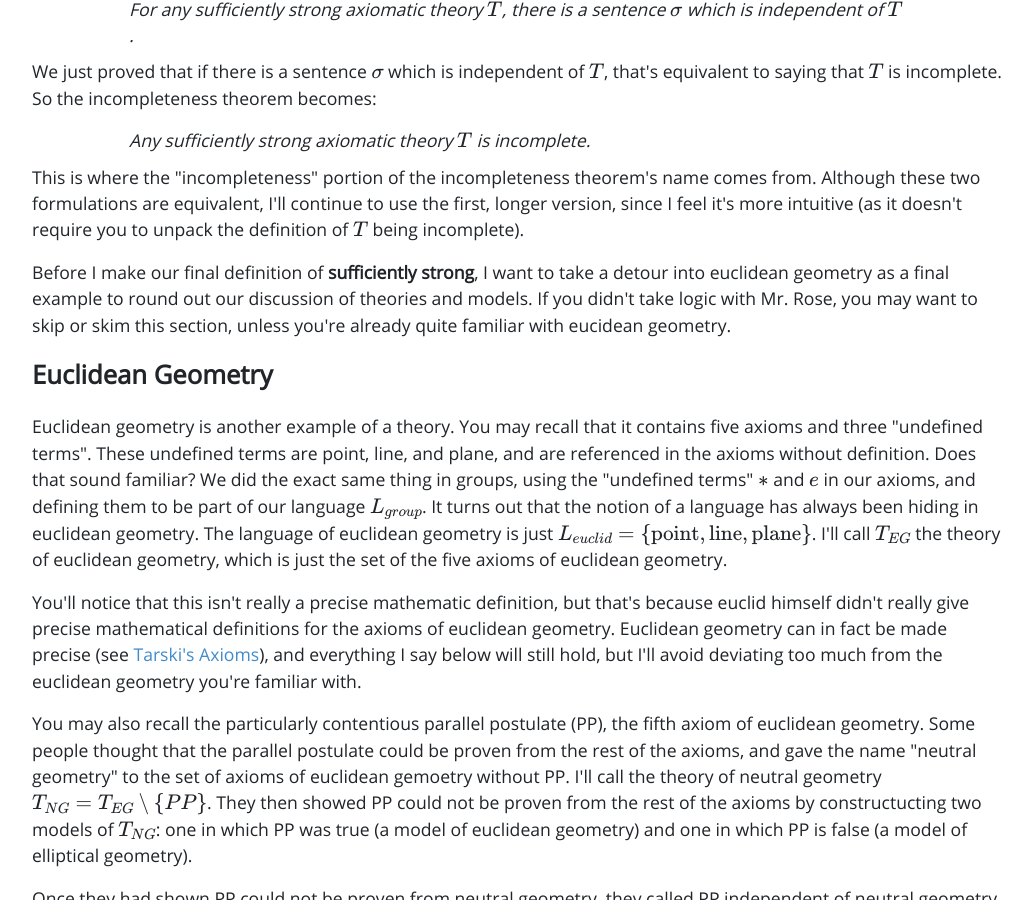
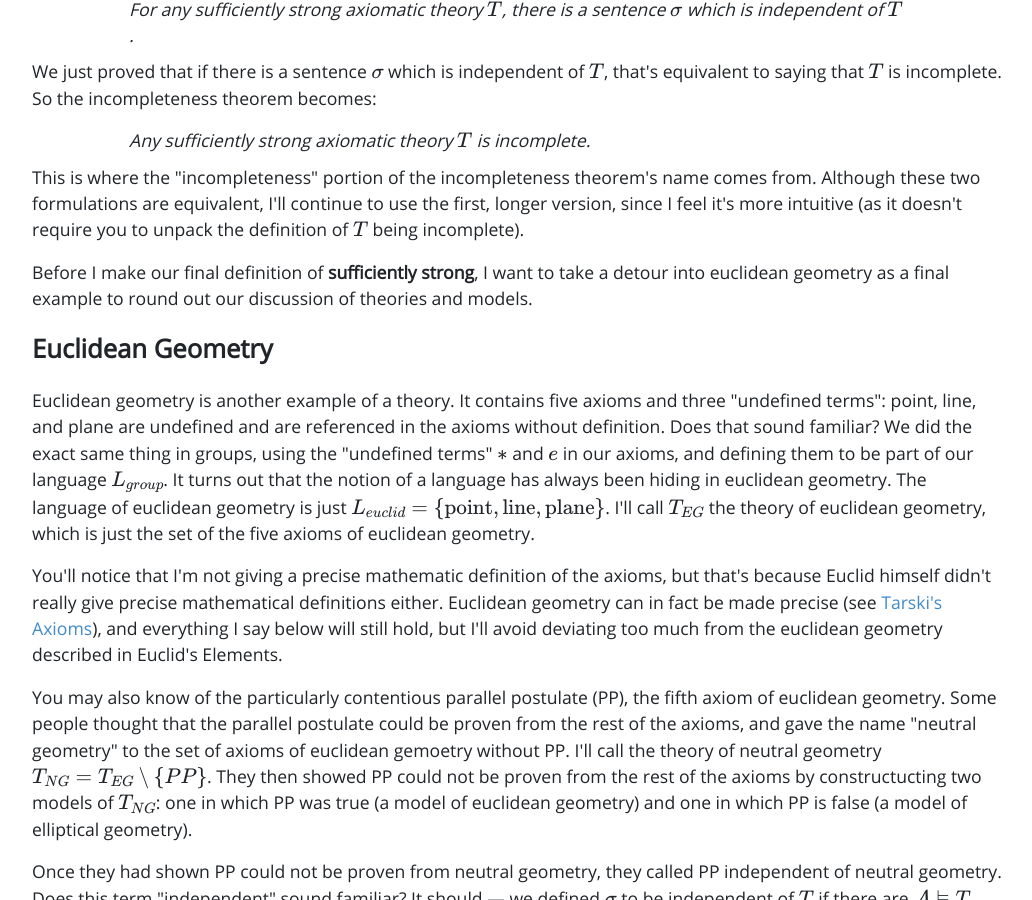
Before and after one commit to Liam-DeVoe/liam-devoe.github.io, a Jekyll site: the page built from _posts/2022-03-16-godels-incompleteness-theorem.md, in a window 1280 px wide and 900 px high, scrolled down 2923 px. Shown: the whole window, without its empty margins (123-1155 px from the left). Built offline with Jekyll 4.4.1, drawn with Linux system fonts in a browser that asks for light colours; nearby versions of some CDN libraries; some web fonts are replaced; formulas are drawn with MathJax 3.

Commit message:
rewrite euclidean geometry section

```diff
--- a/_posts/2022-03-16-godels-incompleteness-theorem.md
+++ b/_posts/2022-03-16-godels-incompleteness-theorem.md
@@ -94,15 +94,15 @@ We just proved that if there is a sentence $\sigma$ which is independent of $T$,
 
 This is where the "incompleteness" portion of the incompleteness theorem's name comes from. Although these two formulations are equivalent, I'll continue to use the first, longer version, since I feel it's more intuitive (as it doesn't require you to unpack the definition of $T$ being incomplete).
 
-Before I make our final definition of **sufficiently strong**, I want to take a detour into euclidean geometry as a final example to round out our discussion of theories and models. If you didn't take logic with Mr. Rose, you may want to skip or skim this section, unless you're already quite familiar with eucidean geometry.
+Before I make our final definition of **sufficiently strong**, I want to take a detour into euclidean geometry as a final example to round out our discussion of theories and models.
 
 # Euclidean Geometry
 
-Euclidean geometry is another example of a theory. You may recall that it contains five axioms and three "undefined terms". These undefined terms are point, line, and plane, and are referenced in the axioms without definition. Does that sound familiar? We did the exact same thing in groups, using the "undefined terms" $*$ and $e$ in our axioms, and defining them to be part of our language $L_{group}$. It turns out that the notion of a language has always been hiding in euclidean geometry. The language of euclidean geometry is just $L_{euclid} = \\{\text{point}, \text{line}, \text{plane}\\}$. I'll call $T_{EG}$ the theory of euclidean geometry, which is just the set of the five axioms of euclidean geometry.
+Euclidean geometry is another example of a theory. It contains five axioms and three "undefined terms": point, line, and plane are undefined and are referenced in the axioms without definition. Does that sound familiar? We did the exact same thing in groups, using the "undefined terms" $*$ and $e$ in our axioms, and defining them to be part of our language $L_{group}$. It turns out that the notion of a language has always been hiding in euclidean geometry. The language of euclidean geometry is just $L_{euclid} = \\{\text{point}, \text{line}, \text{plane}\\}$. I'll call $T_{EG}$ the theory of euclidean geometry, which is just the set of the five axioms of euclidean geometry.
 
-You'll notice that this isn't really a precise mathematic definition, but that's because euclid himself didn't really give precise mathematical definitions for the axioms of euclidean geometry. Euclidean geometry can in fact be made precise (see [Tarski's Axioms](https://en.wikipedia.org/wiki/Tarski%27s_axioms)), and everything I say below will still hold, but I'll avoid deviating too much from the euclidean geometry you're familiar with.
+You'll notice that I'm not giving a precise mathematic definition of the axioms, but that's because Euclid himself didn't really give precise mathematical definitions either. Euclidean geometry can in fact be made precise (see [Tarski's Axioms](https://en.wikipedia.org/wiki/Tarski%27s_axioms)), and everything I say below will still hold, but I'll avoid deviating too much from the euclidean geometry described in Euclid's Elements.
 
-You may also recall the particularly contentious parallel postulate (PP), the fifth axiom of euclidean geometry. Some people thought that the parallel postulate could be proven from the rest of the axioms, and gave the name "neutral geometry" to the set of axioms of euclidean gemoetry without PP. I'll call the theory of neutral geometry $T_{NG} = T_{EG} \setminus \\{PP\\}$. They then showed PP could not be proven from the rest of the axioms by constructucting two models of $T_{NG}$: one in which PP was true (a model of euclidean geometry) and one in which PP is false (a model of elliptical geometry).
+You may also know of the particularly contentious parallel postulate (PP), the fifth axiom of euclidean geometry. Some people thought that the parallel postulate could be proven from the rest of the axioms, and gave the name "neutral geometry" to the set of axioms of euclidean gemoetry without PP. I'll call the theory of neutral geometry $T_{NG} = T_{EG} \setminus \\{PP\\}$. They then showed PP could not be proven from the rest of the axioms by constructucting two models of $T_{NG}$: one in which PP was true (a model of euclidean geometry) and one in which PP is false (a model of elliptical geometry).
 
 Once they had shown PP could not be proven from neutral geometry, they called PP independent of neutral geometry. Does this term "independent" sound familiar? It should — we defined $\sigma$ to be independent of $T$ if there are $\mathcal{A} \vDash T$, $\mathcal{B} \vDash T$ where $\sigma$ is true in $\mathcal{A}$ and false in $\mathcal{B}$. Here, $\sigma$ is the parallel postulate, $T$ is neutral geometry, $\mathcal{A}$ is a model of euclidean geometry, and $\mathcal{B}$ is a model of elliptical geometry. In general, proving that an axiom $\sigma \in T$ is "independent" of (cannot be proven from) the other axioms of $T$ is equivalent to proving that $\sigma$ is independent of $T \setminus \\{\sigma\\}$, in the formal sense of independence described above.
 
```
